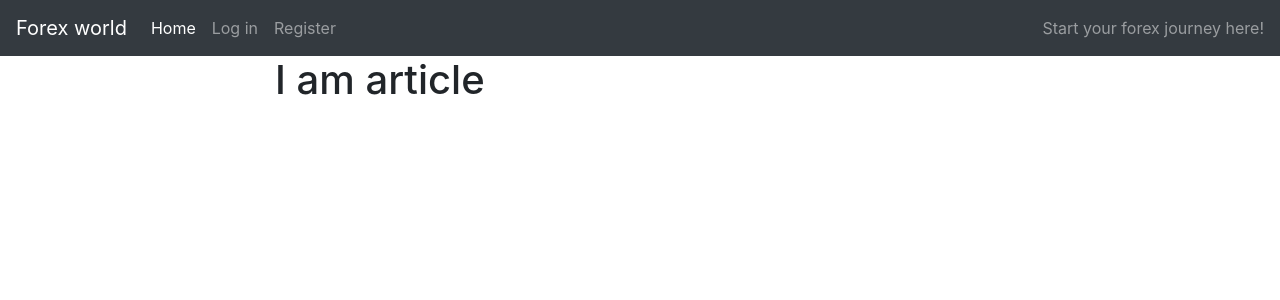
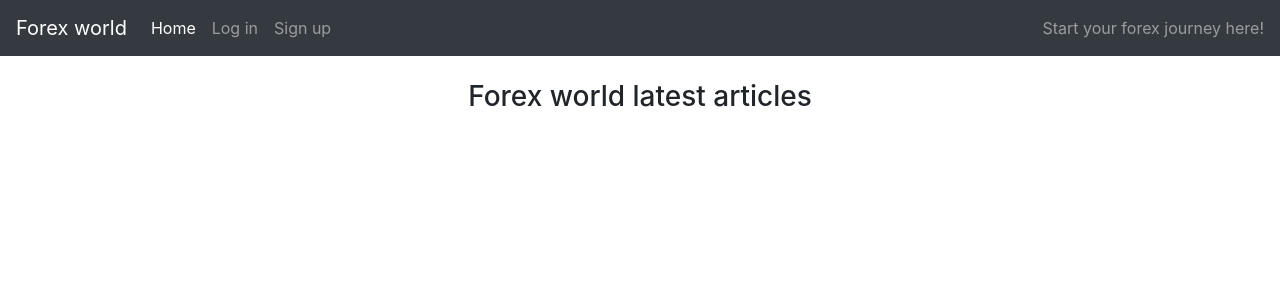
Before and after one commit to KameliyaN/testProject, a Django app: page /common_app/ in a window 1280 px wide. Shown: the top 300 px of the page. Run offline with Django 3.2, Linux system fonts and the light colour scheme; data that the repository does not hold is empty; some libraries are stand-ins or nearby versions.

Commit message:
templates

```diff
--- a/common_app/forms.py
+++ b/common_app/forms.py
@@ -4,7 +4,8 @@ from common_app.models import Article, Comment
 
 
 class ArticleForm(forms.ModelForm):
-    title = forms.CharField(widget=forms.Textarea())
+    title = forms.CharField(widget=forms.TextInput())
+    content=forms.CharField(widget=forms.Textarea())
 
     class Meta:
         model = Article
--- a/common_app/views.py
+++ b/common_app/views.py
@@ -1,6 +1,11 @@
 from django.shortcuts import render
 
+# Create your views here.
+from common_app.models import Article
 
-# Create your views here.
+
 def articles_list(request):
-    return render(request, 'common_app/index.html', {})
+    context = {
+        'articles': Article.objects.all()
+    }
+    return render(request, 'common_app/index.html', context)
--- a/templates/base.html
+++ b/templates/base.html
@@ -26,7 +26,7 @@
         <a class="nav-link" href="#">Log in</a>
       </li>
       <li class="nav-item">
-        <a class="nav-link" href="#">Register</a>
+        <a class="nav-link" href="#">Sign up</a>
       </li>
     </ul>
     <span class="navbar-text">
@@ -34,20 +34,9 @@
     </span>
   </div>
 </nav>
-{#<nav class="navbar navbar-dark bg-dark">#}
-{#    <div class="container">#}
-{#        <ul class="nav navbar nav">#}
-{#            <li><a class="navbar-brand" href="#">Home</a></li>#}
-{#            <br>#}
-{#            <li><a class="navbar-brand" href="#">Login</a></li>#}
-{#            <br>#}
-{#            <li><a class="navbar-brand" href="#">Register</a></li>#}
-{##}
-{#        </ul>#}
 
-{#    </div>#}
 
-</nav>
+<br>
 <div class="container">
     <div class="row justify-content-center">
         <div class="col-8">
--- a/templates/common_app/index.html
+++ b/templates/common_app/index.html
@@ -1,7 +1,16 @@
 {% extends 'base.html' %}
 <body>
 {% block body_block %}
-    <h1>I am article</h1>
+    <div class="container"></div>
+    <h3 class='text-center'>Forex world latest articles</h3>
+    <br>
+    <ul>
+        {% for article in articles %}
+            <li>
+                <a href="{{ article.get_absolute_url }}">{{ article.title }}</a>
+            </li>
+        {% endfor %}
+    </ul>
 {% endblock %}
 </body>
 </html>
```
Also changed, not shown: media/profile_pics/photo.jpg (added).
